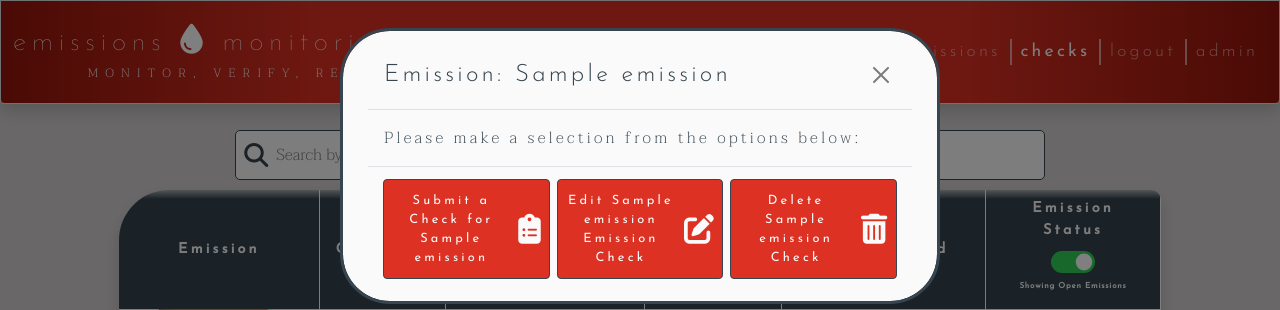
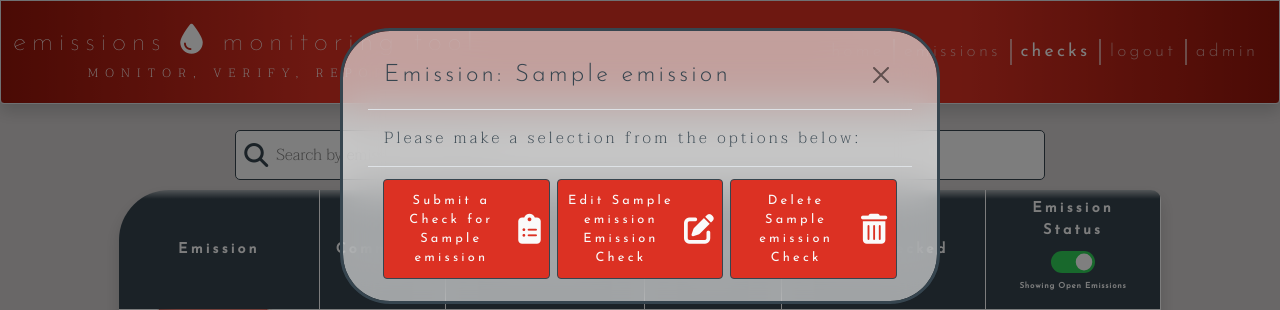
Before and after one commit to johnamdickson/portfolio-project-4, a Django app: page /emission-checks/ in a window 1280 px wide, after a click that opens the changed part. Shown: the top 310 px of the page. Run offline with Django 3.2, Linux system fonts and the light colour scheme; a user stored in the database is signed in; tables that the repository leaves empty hold one stand-in row (values such as "Sample post"); parts of the project's set-up code (start-up, migrations or seed data) failed here and were passed over; some libraries are stand-ins or nearby versions.

Commit message:
feat: add backdrop filter to modal content

```diff
--- a/static/css/style.css
+++ b/static/css/style.css
@@ -520,7 +520,9 @@ https://stackoverflow.com/questions/3313456/css-borders-between-table-columns-on
 .modal-content {
     padding: 10px 25px;
     color: #36454F;
-    background-color: #fafafa;
+    backdrop-filter: blur(20px);
+    /* background-image: linear-gradient(90deg, #95150a 0%, #dc3123 5%, #dc3123 65%, #95150a 100%); */
+    background-color: rgba(250, 250, 250, 0.6);
     border-radius: 50px 50px 50px 50px;
     border: 3px solid #36454F;
 }
```
